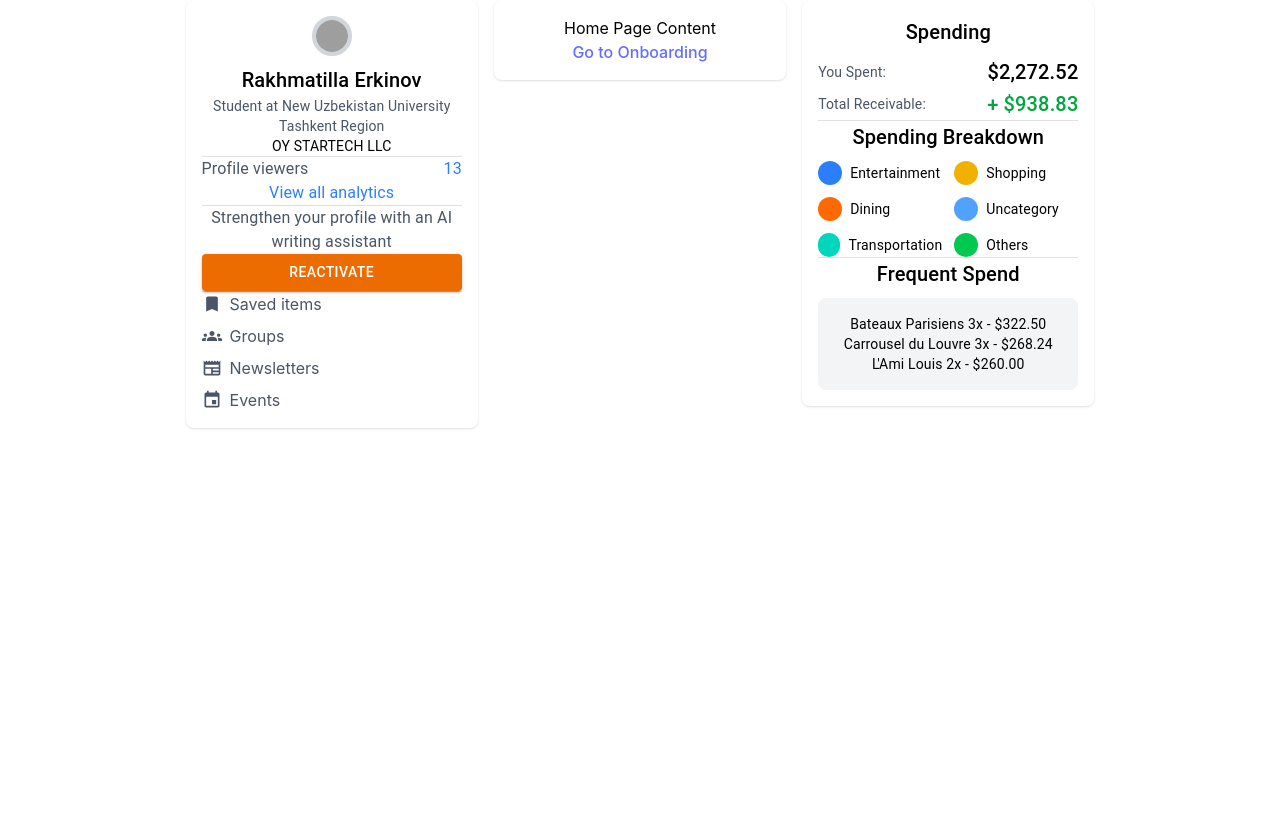
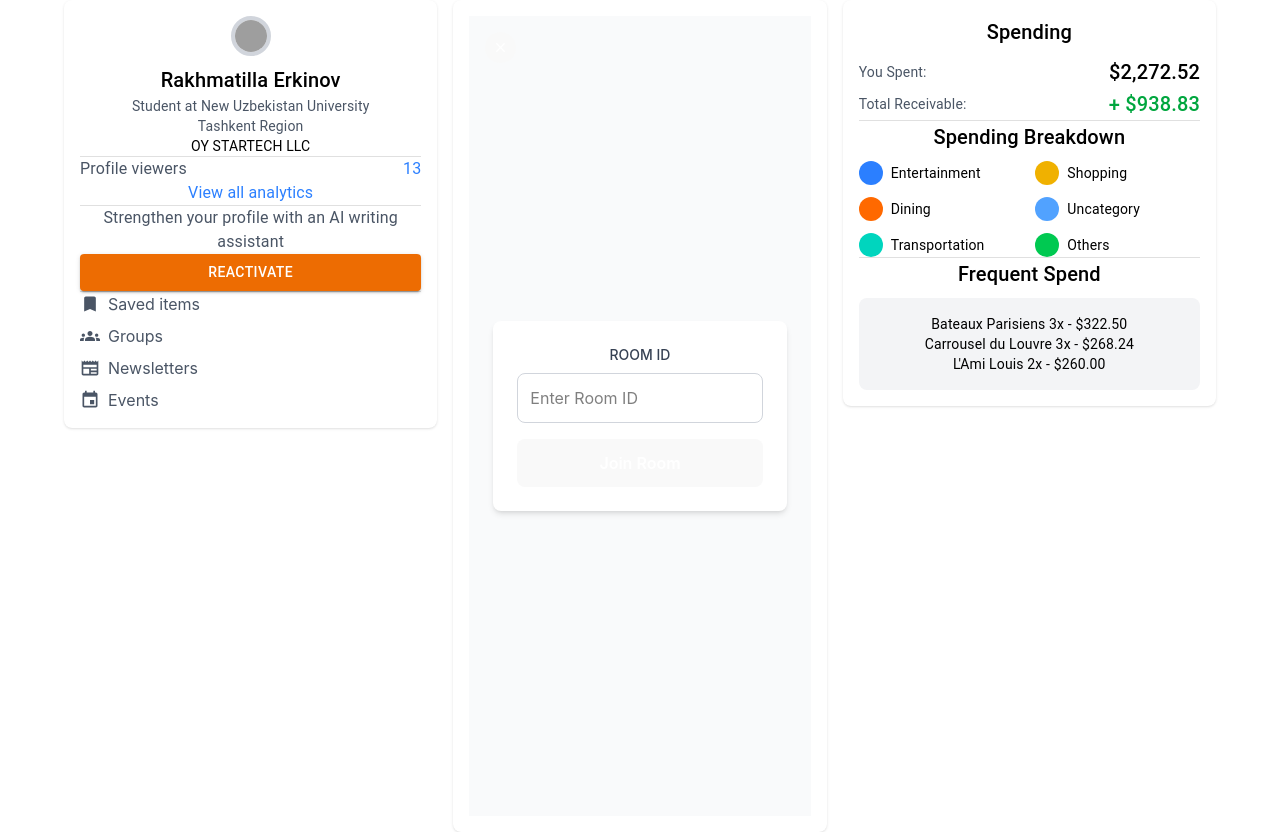
Before and after one commit to erkinov-wtf/split-bill, a React (Vite) app in the folder frontend/: page /join in a window 1280 px wide. Before the commit the page ends 800 px from the top, so only its background shows below. Built offline with nearby package versions, Linux system fonts and the light colour scheme; grey boxes are pictures that could not be loaded; the HTML template or start-up script is replaced by a standard one.

Commit message:
feat: Add join room page and routing
- Added JoinRoomPage component with input and join button.
- Installed `lucide-react` for close icon.
- Added route for `/join` in App.jsx.
- Removed default button styling in index.css.

```diff
--- a/frontend/package.json
+++ b/frontend/package.json
@@ -15,6 +15,7 @@
     "@mui/icons-material": "^6.4.4",
     "@mui/material": "^6.4.3",
     "@tailwindcss/vite": "^4.0.6",
+    "lucide-react": "^0.475.0",
     "react": "^19.0.0",
     "react-dom": "^19.0.0",
     "react-router-dom": "^7.1.5"
--- a/frontend/src/App.jsx
+++ b/frontend/src/App.jsx
@@ -2,6 +2,7 @@ import './App.css'
 import {Link, Route, Routes} from "react-router-dom";
 import Layout from "./components/Layout";
 import Onboarding from "./pages/onboarding/index.jsx";
+import JoinRoomPage from "./pages/join-room/index.jsx";
 
 const Home = () => {
     return (
@@ -20,6 +21,7 @@ function App() {
 
             {/* All Other Pages (INSIDE Layout) */}
             <Route path="*" element={<Layout><Home /></Layout>} />
+            <Route path="/join" element={<Layout><JoinRoomPage /></Layout>} />
         </Routes>
     );
 }
--- a/frontend/src/index.css
+++ b/frontend/src/index.css
@@ -37,17 +37,6 @@ h1 {
   line-height: 1.1;
 }
 
-button {
-  border-radius: 8px;
-  border: 1px solid transparent;
-  padding: 0.6em 1.2em;
-  font-size: 1em;
-  font-weight: 500;
-  font-family: inherit;
-  background-color: #1a1a1a;
-  cursor: pointer;
-  transition: border-color 0.25s;
-}
 button:hover {
   border-color: #646cff;
 }
--- /dev/null
+++ b/frontend/src/pages/join-room/index.jsx
@@ -0,0 +1,48 @@
+import React, { useState } from 'react';
+import { X as CloseIcon } from 'lucide-react';
+import { useNavigate } from "react-router-dom";
+
+const JoinRoomPage = () => {
+    const [roomId, setRoomId] = useState('');
+    const navigate = useNavigate();
+
+    const handleJoin = () => {
+        console.log('Joining room:', roomId);
+    };
+
+    return (
+        <div className="h-screen flex flex-col justify-center items-center bg-gray-50 px-6 relative">
+            {/* Close Button */}
+            <button
+                onClick={() => navigate("/")}
+                className="absolute top-4 left-4 p-2 bg-orange-500 text-white rounded-full hover:bg-orange-600 transition-all">
+                <CloseIcon size={15}/>
+            </button>
+
+
+            {/* Form Container */}
+            <div className="w-full max-w-md bg-white p-6 rounded-lg shadow-md">
+                {/* ROOM ID Input */}
+                <label className="block text-gray-700 text-sm font-medium mb-2">
+                    ROOM ID
+                </label>
+                <input
+                    type="text"
+                    value={roomId}
+                    onChange={(e) => setRoomId(e.target.value)}
+                    className="w-full p-3 text-black border border-gray-300 rounded-lg focus:outline-none focus:ring-2 focus:ring-orange-500"
+                    placeholder="Enter Room ID"
+                />
+
+                {/* Join Button */}
+                <button
+                    onClick={handleJoin}
+                    className="w-full mt-4 bg-orange-500 text-white font-semibold py-3 rounded-lg hover:bg-orange-600 transition-all">
+                    Join Room
+                </button>
+            </div>
+        </div>
+    );
+};
+
+export default JoinRoomPage;
```
Also changed, not shown: 1 other file (tests, documents, lock files or other folders).
